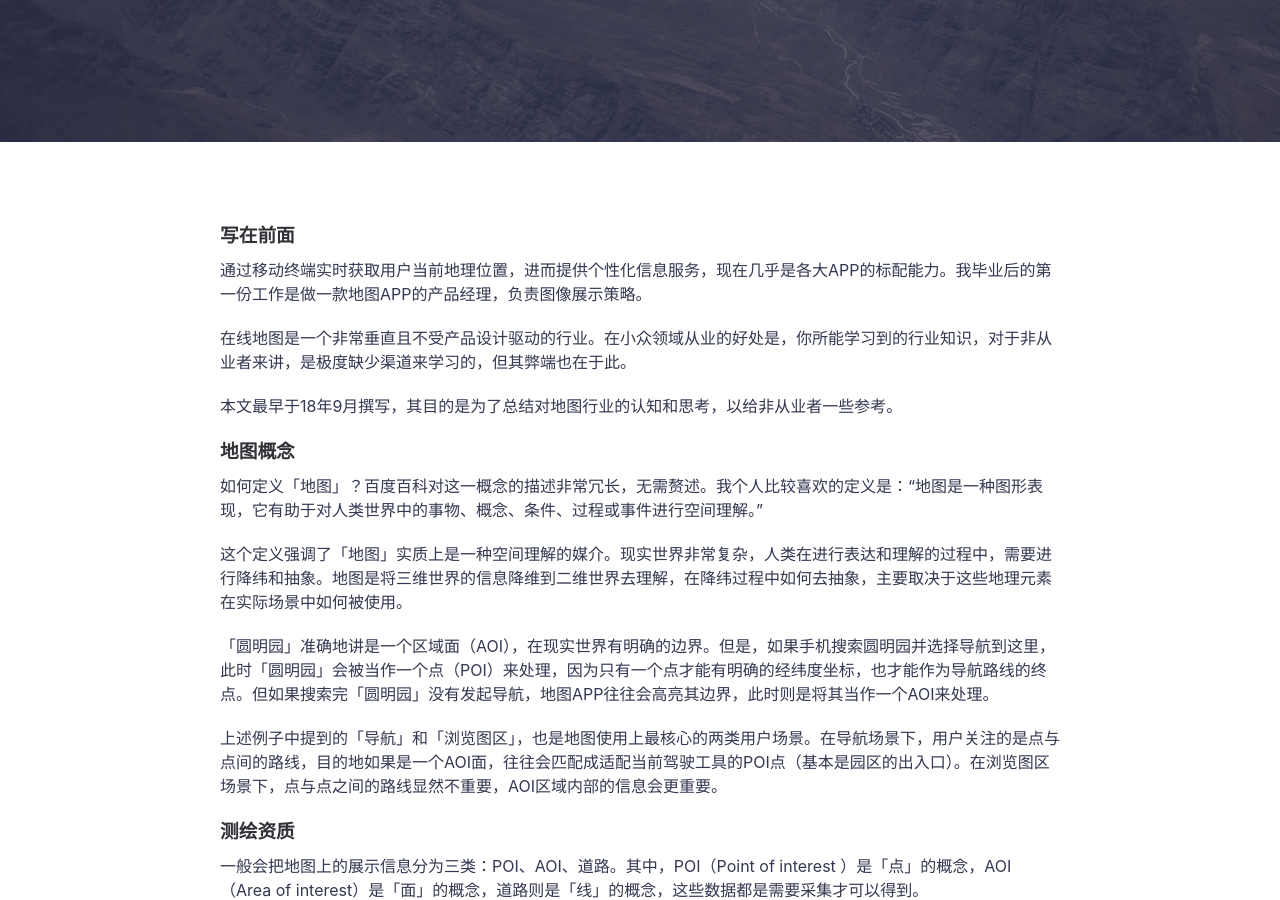
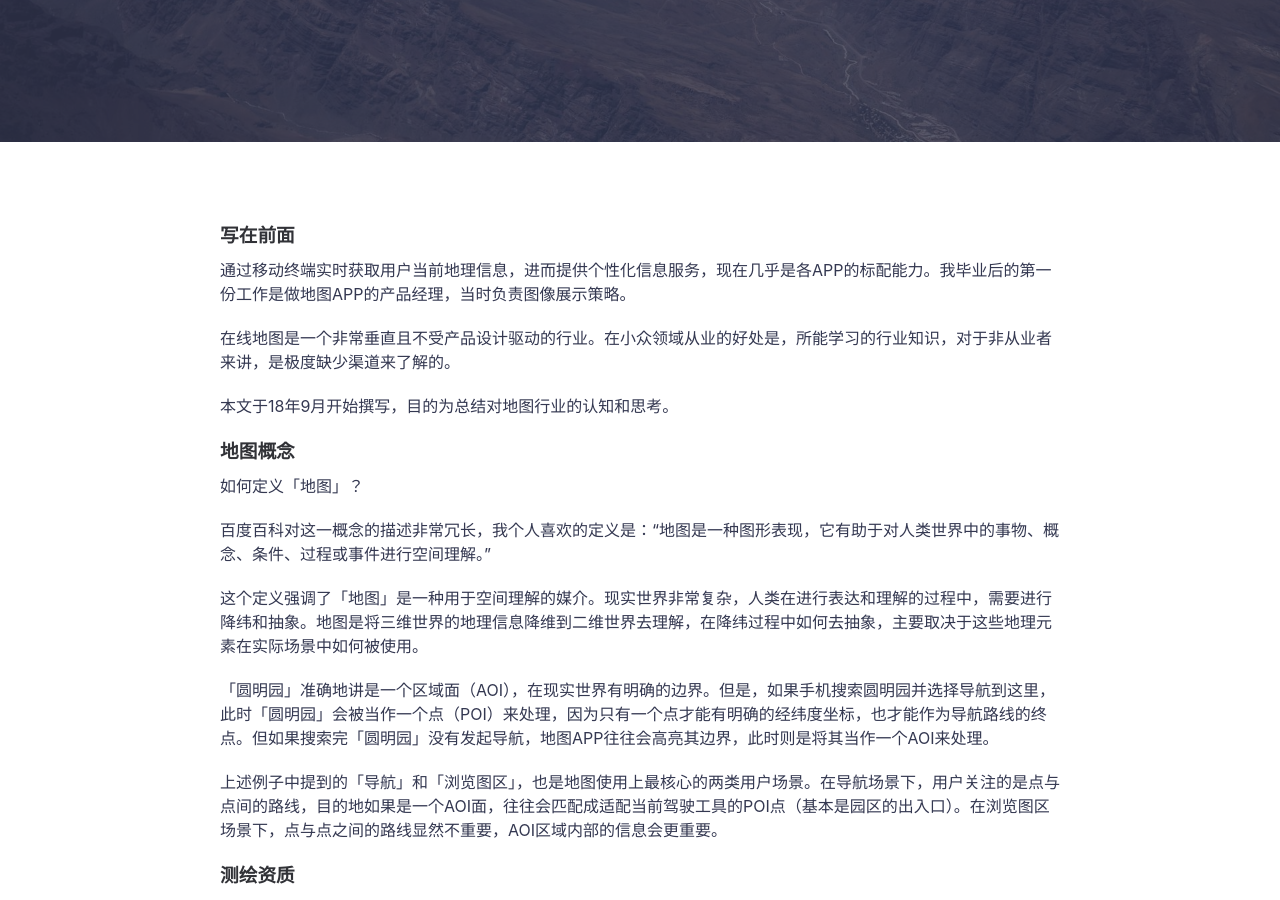
Before and after one commit to icarus507/icarus507.github.io, a Jekyll site: the page built from _posts/2018-09-07-谈谈地图.md, in a window 1280 px wide and 900 px high, scrolled down 434 px. Built offline with Jekyll 4.4.1, drawn with Linux system fonts in a browser that asks for light colours.

Commit message:
Update 2018-09-07-谈谈地图.md

```diff
--- a/_posts/2018-09-07-谈谈地图.md
+++ b/_posts/2018-09-07-谈谈地图.md
@@ -6,17 +6,19 @@ featured-img: ruben-santander-69158
 ---
 ### 写在前面
 
-通过移动终端实时获取用户当前地理位置，进而提供个性化信息服务，现在几乎是各大APP的标配能力。我毕业后的第一份工作是做一款地图APP的产品经理，负责图像展示策略。
+通过移动终端实时获取用户当前地理信息，进而提供个性化信息服务，现在几乎是各APP的标配能力。我毕业后的第一份工作是做地图APP的产品经理，当时负责图像展示策略。
 
-在线地图是一个非常垂直且不受产品设计驱动的行业。在小众领域从业的好处是，你所能学习到的行业知识，对于非从业者来讲，是极度缺少渠道来学习的，但其弊端也在于此。
+在线地图是一个非常垂直且不受产品设计驱动的行业。在小众领域从业的好处是，所能学习的行业知识，对于非从业者来讲，是极度缺少渠道来了解的。
 
-本文最早于18年9月撰写，其目的是为了总结对地图行业的认知和思考，以给非从业者一些参考。
+本文于18年9月开始撰写，目的为总结对地图行业的认知和思考。
 
 ### 地图概念
 
-如何定义「地图」？百度百科对这一概念的描述非常冗长，无需赘述。我个人比较喜欢的定义是：“地图是一种图形表现，它有助于对人类世界中的事物、概念、条件、过程或事件进行空间理解。”
+如何定义「地图」？
 
-这个定义强调了「地图」实质上是一种空间理解的媒介。现实世界非常复杂，人类在进行表达和理解的过程中，需要进行降纬和抽象。地图是将三维世界的信息降维到二维世界去理解，在降纬过程中如何去抽象，主要取决于这些地理元素在实际场景中如何被使用。
+百度百科对这一概念的描述非常冗长，我个人喜欢的定义是：“地图是一种图形表现，它有助于对人类世界中的事物、概念、条件、过程或事件进行空间理解。”
+
+这个定义强调了「地图」是一种用于空间理解的媒介。现实世界非常复杂，人类在进行表达和理解的过程中，需要进行降纬和抽象。地图是将三维世界的地理信息降维到二维世界去理解，在降纬过程中如何去抽象，主要取决于这些地理元素在实际场景中如何被使用。
 
 「圆明园」准确地讲是一个区域面（AOI），在现实世界有明确的边界。但是，如果手机搜索圆明园并选择导航到这里，此时「圆明园」会被当作一个点（POI）来处理，因为只有一个点才能有明确的经纬度坐标，也才能作为导航路线的终点。但如果搜索完「圆明园」没有发起导航，地图APP往往会高亮其边界，此时则是将其当作一个AOI来处理。
 
```
